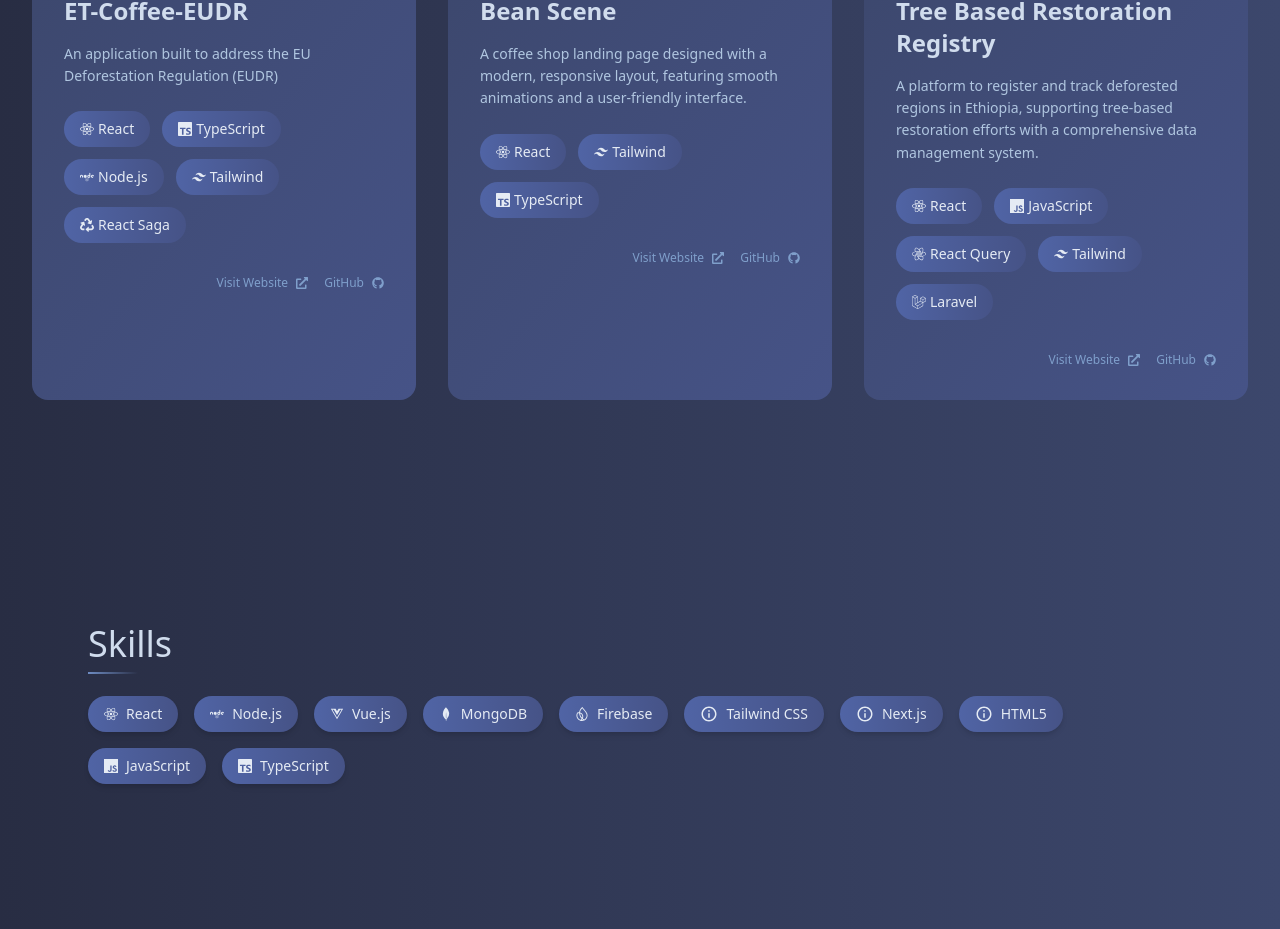
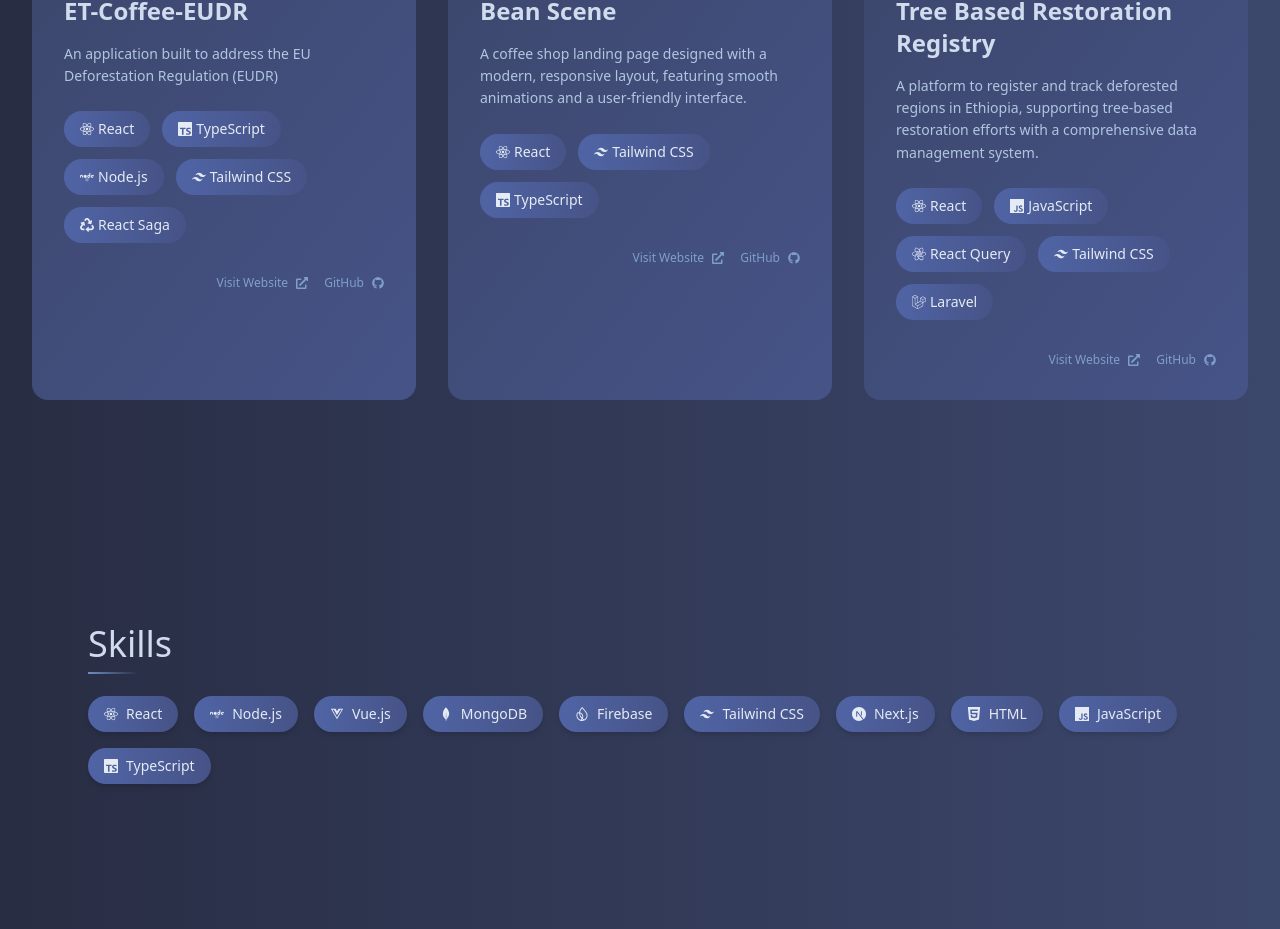
Before and after one commit to dagijosi/newPortfolio, a React (Vite) app: page / in a window 1280 px wide. Shown: the part 2415-3344 px from the top of the page. Built offline with nearby package versions, Linux system fonts and the light colour scheme.

Commit message:
Update Projects and Skill components: Standardize skill names to include "CSS" and "HTML" for consistency, and update project links for improved accuracy.

```diff
--- a/src/components/Projects.tsx
+++ b/src/components/Projects.tsx
@@ -22,8 +22,8 @@
   "Vue.js": <FaVuejs />,
   MongoDB: <SiMongodb />,
   Firebase: <SiFirebase />,
-  Tailwind: <SiTailwindcss />,
-  Next: <SiNextdotjs />,
+  "Tailwind CSS": <SiTailwindcss />,
+  "Next.js": <SiNextdotjs />,
   HTML: <SiHtml5 />,
   JavaScript: <SiJavascript />,
   TypeScript: <SiTypescript />,
@@ -58,15 +58,15 @@
       name: "DMovies",
       description:
         "A comprehensive movie and TV series platform with advanced search, categorization, and personalized content discovery features.",
-      skills: ["React", "Tailwind", "JavaScript", "HTML"],
-      website: "https://d-movies.vercel.app/",
-      github: "https://github.com/dagijoseph/dmovies",
+      skills: ["React", "Tailwind CSS", "HTML","JavaScript" ],
+      website: "https://new-d-movie.vercel.app/",
+      github: "https://github.com/dagijosi/NewDMovie",
     },
     {
       name: "Eco-Web",
       description:
         "A user-centric eCommerce platform with secure login, detailed product catalog, multi-currency cart system, SEO optimization, and social media integration.",
-      skills: ["Next", "Tailwind", "JavaScript", "HTML"],
+      skills: ["Next.js", "Tailwind CSS", "HTML", "JavaScript"],
       website: "https://eco-web.vercel.app/",
       github: "https://github.com/dagijoseph/eco-web",
     },
@@ -74,7 +74,7 @@
       name: "DagiComponents",
       description:
         "DagiComponents is a modern, responsive component library that makes building beautiful React applications faster and easier. Enjoy seamless integration, extensive customization options, and optimized performance for a delightful development experience.",
-      skills: ["React", "TypeScript", "Tailwind"],
+      skills: ["React", "TypeScript", "Tailwind CSS"],
       website: "https://dagicomponets.vercel.app/",
       github: "https://github.com/dagijosi/Dagicomponets",
     },
@@ -82,7 +82,7 @@
       name: "ET-Coffee-EUDR",
       description:
         "An application built to address the EU Deforestation Regulation (EUDR)",
-      skills: ["React", "TypeScript", "Node.js", "Tailwind", "React Saga"],
+      skills: ["React", "TypeScript", "Node.js", "Tailwind CSS", "React Saga"],
       website: "http://et-coffee-eudr.vercel.app/",
       github: "https://github.com/dagijoseph/et-coffee-eudr",
     },
@@ -90,7 +90,7 @@
       name: "Bean Scene",
       description:
         "A coffee shop landing page designed with a modern, responsive layout, featuring smooth animations and a user-friendly interface.",
-      skills: ["React", "Tailwind", "TypeScript"],
+      skills: ["React", "Tailwind CSS", "TypeScript"],
       website: "https://coffee-landing-xi.vercel.app/",
       github: "https://github.com/dagijosi/coffeeLanding",
     },
@@ -98,7 +98,7 @@
       name: "Tree Based Restoration Registry",
       description:
         "A platform to register and track deforested regions in Ethiopia, supporting tree-based restoration efforts with a comprehensive data management system.",
-      skills: ["React", "JavaScript", "React Query", "Tailwind", "Laravel"],
+      skills: ["React", "JavaScript", "React Query", "Tailwind CSS", "Laravel"],
       website: "https://treebaserestorationregistry.org/",
       github: "https://github.com/dagijoseph/tree-based-restoration-registry",
     },
--- a/src/components/Skill.tsx
+++ b/src/components/Skill.tsx
@@ -13,7 +13,7 @@
     "Firebase",
     "Tailwind CSS",
     "Next.js",
-    "HTML5",
+    "HTML",
     "JavaScript",
     "TypeScript",
   ];
```
